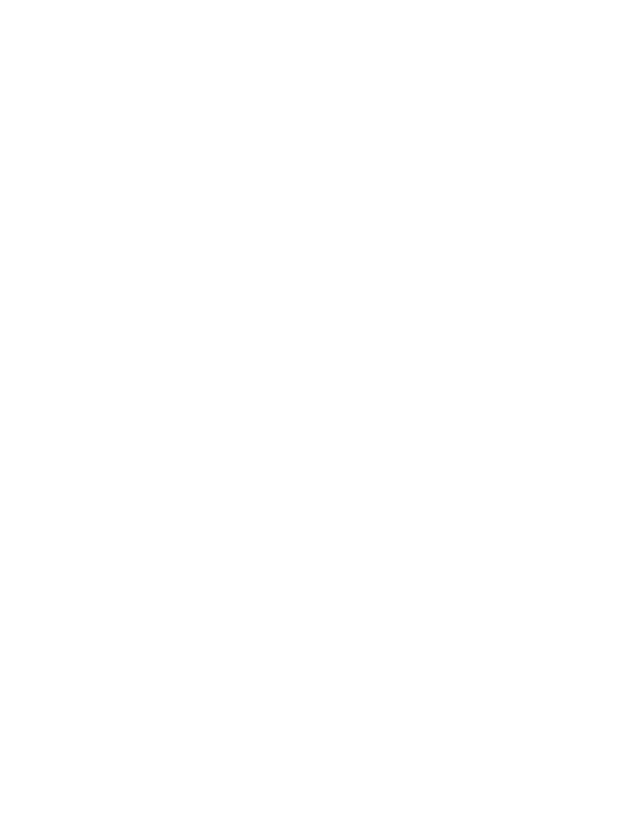
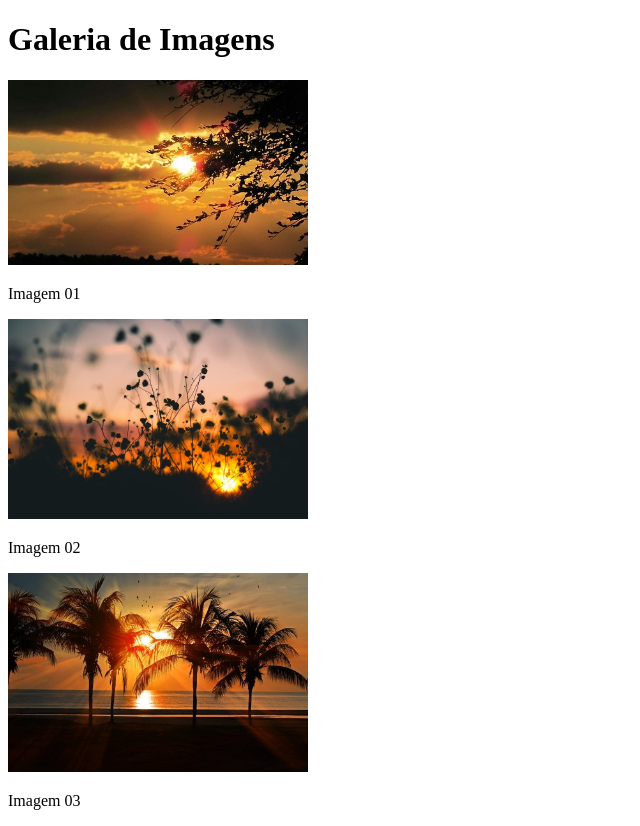
Before and after one commit to BrunoEduardo45/Repositorio_exercicio_faculdade, a plain HTML site: page index.html in a window 1280 px wide. Shown: the whole page, without its empty margins (0-640 px from the left). Before the commit the page ends 800 px from the top, so only its background shows below. Drawn offline with Linux system fonts and the light colour scheme.

Commit message:
Acréscimo de imagens

```diff
--- a/index.html
+++ b/index.html
@@ -6,6 +6,19 @@
     <title>Exercicio Faculdade</title>
 </head>
 <body>
-    <!-- Criei apenas a estrutua básica HTML como sugerido na atividade -->
+    <!-- Agora acrescentarei as imagens -->
+    <h1>Galeria de Imagens</h1>
+    <div>
+        <img src="/imagens/01.jpg" alt="Imagem 01" width="300">
+        <p>Imagem 01</p>
+    </div>
+    <div>
+        <img src="/imagens/02.jpg" alt="Imagem 02" width="300">
+        <p>Imagem 02</p>
+    </div>
+    <div>
+        <img src="/imagens/03.jpg" alt="Imagem 03" width="300">
+        <p>Imagem 03</p>
+    </div>
 </body>
 </html>
```
Also changed, not shown: imagens/01.jpg (added), imagens/02.jpg (added), imagens/03.jpg (added).
